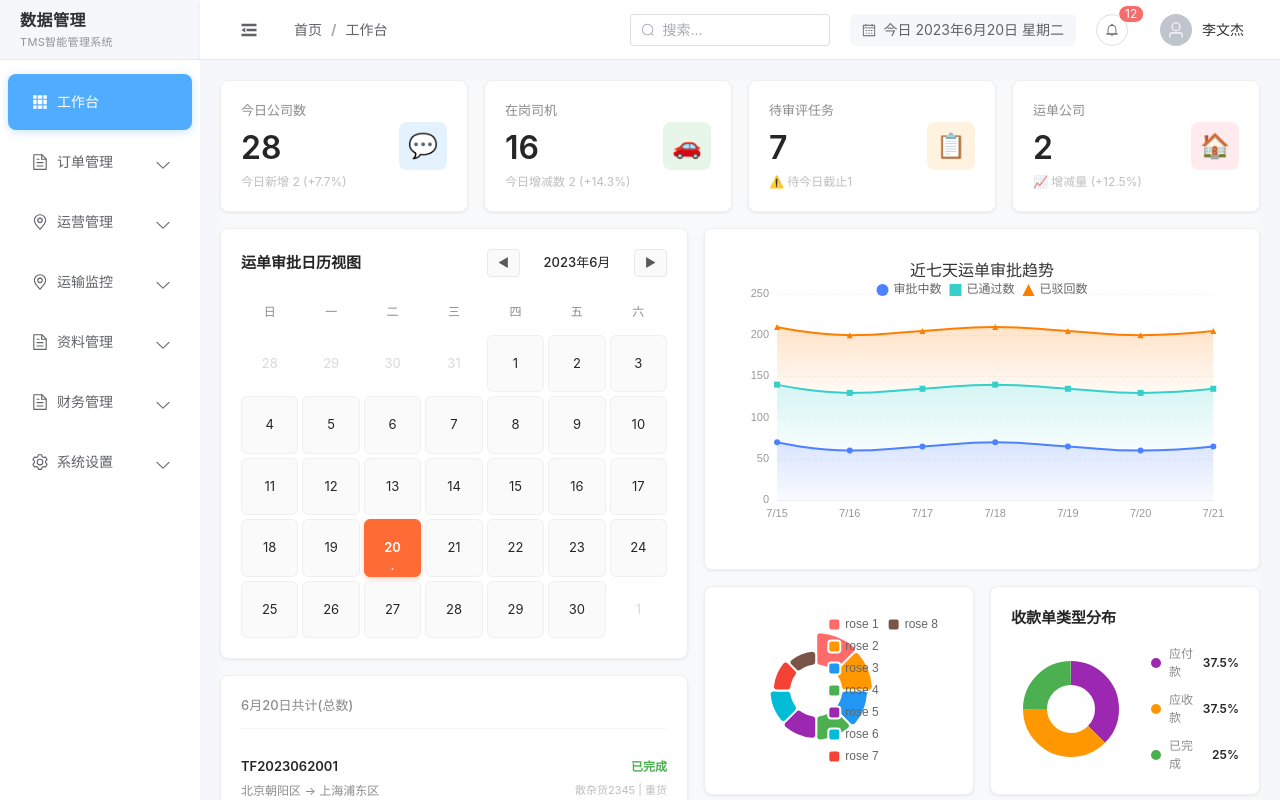
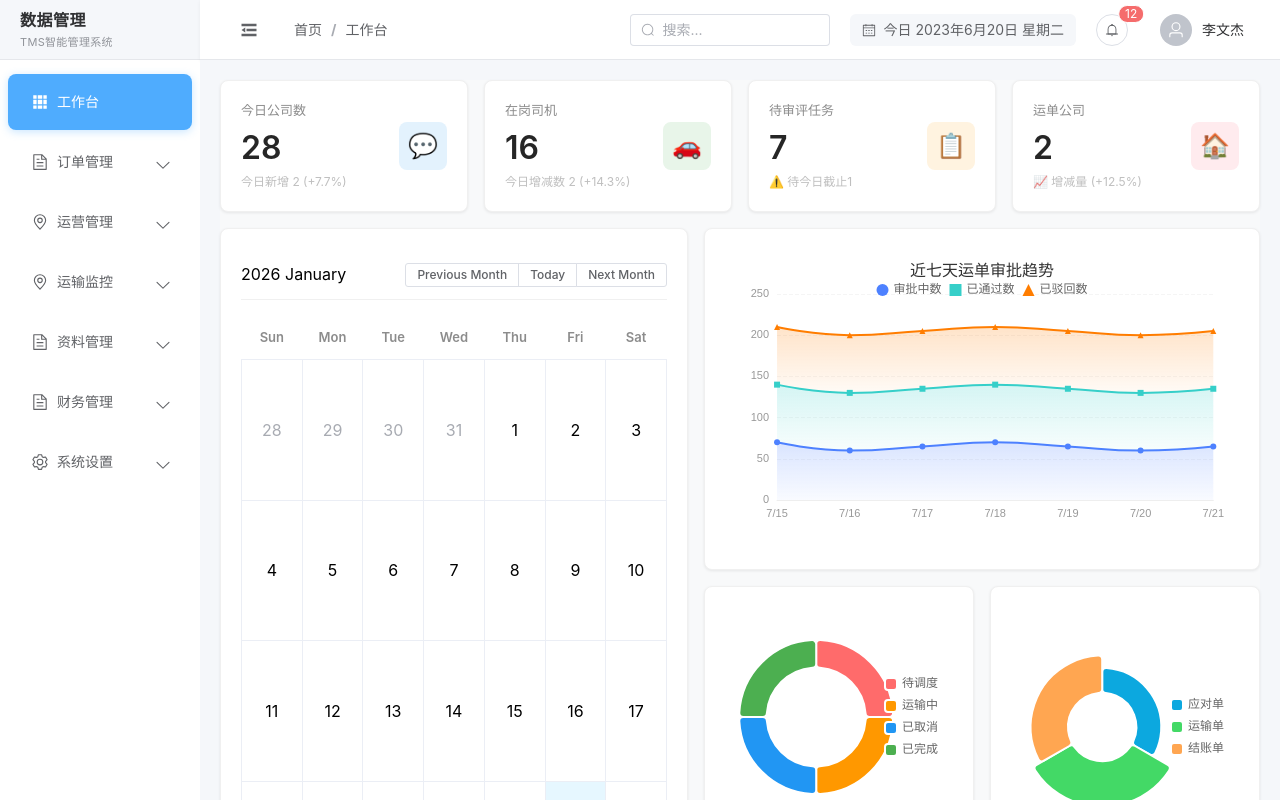
Before and after one commit to wzy20060130/ai-TMS, a Vue app in the folder TMS/: page /workbench in a window 1280 px wide. Built offline with nearby package versions, Linux system fonts and the light colour scheme.

Commit message:
饼图实现

```diff
--- a/TMS/src/views/Workbench/index.vue
+++ b/TMS/src/views/Workbench/index.vue
@@ -5,6 +5,8 @@ import * as echarts from 'echarts'
 const trendChartRef = ref<HTMLDivElement | null>(null)
 let trendChart: echarts.ECharts | null = null // 保存图表实例
 const pieRef = ref<HTMLDivElement | null>(null)
+const pieRef1 = ref<HTMLDivElement | null>(null)
+  const DateValue = ref()
 // 统计数据
 const stats = ref([
   {
@@ -41,95 +43,6 @@ const stats = ref([
   }
 ])
 
-// 当前月份
-const currentMonth = ref('2023年6月')
-
-// 日历数据
-const calendarDays = ref([
-  { day: 28, isOtherMonth: true },
-  { day: 29, isOtherMonth: true },
-  { day: 30, isOtherMonth: true },
-  { day: 31, isOtherMonth: true },
-  { day: 1 },
-  { day: 2 },
-  { day: 3 },
-  { day: 4 },
-  { day: 5 },
-  { day: 6 },
-  { day: 7 },
-  { day: 8 },
-  { day: 9 },
-  { day: 10 },
-  { day: 11 },
-  { day: 12 },
-  { day: 13 },
-  { day: 14 },
-  { day: 15 },
-  { day: 16 },
-  { day: 17 },
-  { day: 18 },
-  { day: 19 },
-  { day: 20, isHighlight: true },
-  { day: 21 },
-  { day: 22 },
-  { day: 23 },
-  { day: 24 },
-  { day: 25 },
-  { day: 26 },
-  { day: 27 },
-  { day: 28 },
-  { day: 29 },
-  { day: 30 },
-  { day: 1, isOtherMonth: true }
-])
-
-const weekDays = ['日', '一', '二', '三', '四', '五', '六']
-
-// 订单列表数据
-const orders = ref([
-  {
-    id: 'TF2023062001',
-    status: '已完成',
-    statusColor: '#4CAF50',
-    route: '北京朝阳区 → 上海浦东区',
-    info: '散杂货2345 | 重货'
-  },
-  {
-    id: 'TF2023062002',
-    status: '审批待处理',
-    statusColor: '#FF9800',
-    route: '广州白云区 → 深圳南山区',
-    info: '罗湖77255 | 零担'
-  },
-  {
-    id: 'TF2023062003',
-    status: '待审核',
-    statusColor: '#2196F3',
-    route: '杭州上城区 → 上海徐汇区',
-    info: '杭州西湖 | 整车'
-  },
-  {
-    id: 'TF2023062004',
-    status: '运输中',
-    statusColor: '#9C27B0',
-    route: '成都武侯区 → 重庆渝北区',
-    info: '电子产品 | 快运'
-  },
-  {
-    id: 'TF2023062005',
-    status: '已完成',
-    statusColor: '#4CAF50',
-    route: '南京鼓楼区 → 苏州工业园',
-    info: '机械设备 | 重货'
-  },
-  {
-    id: 'TF2023062006',
-    status: '待发货',
-    statusColor: '#FF5722',
-    route: '武汉江汉区 → 长沙岳麓区',
-    info: '日用百货 | 零担'
-  }
-])
 
 // 快捷功能
 const quickActions = ref([
@@ -461,6 +374,80 @@ const getTendency = () => {
       {
         name: '订单类型分布',
         type: 'pie',
+        radius: ['45%','70%'], //  内半径30%，外半径70%，有留白
+        center: ['40%', '50%'], //  饼图左移，给图例留空间
+        roseType: 'area', // 面积模式（按数值大小显示半径）
+        avoidLabelOverlap: false,
+        itemStyle: {
+          borderRadius: 4, // 圆角适中，不笨重
+          borderColor: '#fff', // 白色边框，更精致
+          borderWidth: 2 // 边框宽度
+        },
+        label: {
+          show: false, // 隐藏标签，保持简洁
+          position: 'center'
+        },
+        emphasis: {
+          label: {
+            show: true,
+            fontSize: 16,
+            fontWeight: 'bold'
+          }
+        },
+        labelLine: {
+          show: false // 隐藏引导线，更干净
+        },
+        data: [
+          { value: 38, name: '待调度' },
+          { value: 38, name: '运输中' },
+          { value: 38, name: '已取消' },
+          { value: 38, name: '已完成' },
+        ]
+      }
+    ]
+  }
+
+  pieChart.setOption(option)
+
+  window.addEventListener('resize', () => {
+    pieChart.resize()
+  })
+}
+
+   const getPie1 = () => {
+  if (!pieRef1.value) return
+  // 饼图用独立实例，不要和趋势图共用 trendChart
+  const pieChart1 = echarts.init(pieRef1.value)
+
+  const option = {
+    // 全局颜色池（用你项目的配色，柔和不刺眼）
+    color: [
+      '#0ca8df', '#43d966', '#ffa651'
+    ],
+
+    //  图例放在右侧，不挤图表
+    legend: {
+      orient: 'vertical', // 垂直排列
+      right: 10, // 右侧留白
+      top: 'center', // 垂直居中
+      itemWidth: 12,
+      itemHeight: 12,
+      textStyle: {
+        color: '#666',
+        fontSize: 12
+      }
+    },
+
+    //  去掉多余工具条，保持简洁
+    toolbox: {
+      show: false // 隐藏工具条
+    },
+
+    //  系列配置（玫瑰图核心）
+    series: [
+      {
+        name: '订单类型分布',
+        type: 'pie',
         radius: ['30%', '70%'], //  内半径30%，外半径70%，有留白
         center: ['40%', '50%'], //  饼图左移，给图例留空间
         roseType: 'area', // 面积模式（按数值大小显示半径）
@@ -485,28 +472,24 @@ const getTendency = () => {
           show: false // 隐藏引导线，更干净
         },
         data: [
-          { value: 40, name: 'rose 1' },
-          { value: 38, name: 'rose 2' },
-          { value: 32, name: 'rose 3' },
-          { value: 30, name: 'rose 4' },
-          { value: 28, name: 'rose 5' },
-          { value: 26, name: 'rose 6' },
-          { value: 22, name: 'rose 7' },
-          { value: 18, name: 'rose 8' }
+          { value: 30, name: '应对单' },
+          { value: 55, name: '运输单' },
+          { value: 45, name: '结账单' },
         ]
       }
     ]
   }
 
-  pieChart.setOption(option)
+  pieChart1.setOption(option)
 
   window.addEventListener('resize', () => {
-    pieChart.resize()
+    pieChart1.resize()
   })
 }
 onMounted(() => {
   getTendency()
   getPie()
+  getPie1()
 })
 </script>
 
@@ -534,61 +517,8 @@ onMounted(() => {
     <div class="content-grid">
       <!-- 左侧：日历和订单列表 -->
       <div class="left-section">
-      <!-- 运单审批日历视图 -->
-        <div class="calendar-card">
-          <div class="card-header">
-            <h3 class="card-title">运单审批日历视图</h3>
-            <div class="month-selector">
-              <button class="month-btn">◀</button>
-              <span class="month-text">{{ currentMonth }}</span>
-              <button class="month-btn">▶</button>
-          </div>
-        </div>
-
-        <!-- 日历表格 -->
-        <div class="calendar">
-          <!-- 星期标题 -->
-            <div class="week-header">
-              <div v-for="day in weekDays" :key="day" class="week-day">
-              {{ day }}
-            </div>
-          </div>
-
-          <!-- 日期格子 -->
-            <div class="calendar-grid">
-            <div
-              v-for="(date, index) in calendarDays"
-              :key="index"
-              :class="[
-                  'calendar-day',
-                  { 'other-month': date.isOtherMonth },
-                  { 'highlight': date.isHighlight }
-              ]"
-            >
-              {{ date.day }}
-                <span v-if="date.isHighlight" class="day-dot">•</span>
-              </div>
-            </div>
-            </div>
-          </div>
-
-        <!-- 订单列表 -->
-        <div class="order-list-card">
-          <div class="order-header">
-            <h3 class="order-title">6月20日共计(总数)</h3>
-          </div>
-          <div class="order-item" v-for="order in orders" :key="order.id">
-            <div class="order-left">
-              <div class="order-id">{{ order.id }}</div>
-              <div class="order-route">{{ order.route }}</div>
-            </div>
-            <div class="order-right">
-              <div class="order-status" :style="{ color: order.statusColor }">
-                {{ order.status }}
-              </div>
-              <div class="order-info">{{ order.info }}</div>
-            </div>
-          </div>
+        <div class="calendar-wrapper">
+          <el-calendar v-model="DateValue" />
         </div>
       </div>
 
@@ -603,44 +533,12 @@ onMounted(() => {
         <div class="pie-charts">
           <!-- 订单类型分布 -->
           <div class="pie-card">
-            <div ref="pieRef" style="width: 100%; height: 100%;"></div>
+            <div ref="pieRef" style="width: 100%; height: 220px;"></div>
           </div>
 
           <!-- 收款单类型分布 -->
           <div class="pie-card">
-            <h3 class="pie-title">收款单类型分布</h3>
-            <div class="pie-content">
-              <div class="pie-chart-wrapper">
-                <svg class="pie-svg" viewBox="0 0 200 200">
-                  <!-- 紫色 应付款 37.5% -->
-                  <circle cx="100" cy="100" r="60" fill="none" stroke="#9C27B0" stroke-width="40"
-                          stroke-dasharray="141 377" stroke-dashoffset="0" transform="rotate(-90 100 100)" />
-                  <!-- 橙色 应收款 37.5% -->
-                  <circle cx="100" cy="100" r="60" fill="none" stroke="#FF9800" stroke-width="40"
-                          stroke-dasharray="141 377" stroke-dashoffset="-141" transform="rotate(-90 100 100)" />
-                  <!-- 绿色 已完成 25% -->
-                  <circle cx="100" cy="100" r="60" fill="none" stroke="#4CAF50" stroke-width="40"
-                          stroke-dasharray="94 377" stroke-dashoffset="-282" transform="rotate(-90 100 100)" />
-            </svg>
-              </div>
-              <div class="pie-legend">
-                <div class="pie-legend-item">
-                  <span class="pie-dot" style="background: #9C27B0"></span>
-                  <span class="pie-label">应付款</span>
-                  <span class="pie-percent">37.5%</span>
-                </div>
-                <div class="pie-legend-item">
-                  <span class="pie-dot" style="background: #FF9800"></span>
-                  <span class="pie-label">应收款</span>
-                  <span class="pie-percent">37.5%</span>
-                </div>
-                <div class="pie-legend-item">
-                  <span class="pie-dot" style="background: #4CAF50"></span>
-                  <span class="pie-label">已完成</span>
-                  <span class="pie-percent">25%</span>
-                </div>
-              </div>
-            </div>
+           <div ref="pieRef1" style="width: 100%; height: 240px"></div>
           </div>
         </div>
 
@@ -658,33 +556,6 @@ onMounted(() => {
                 <span class="icon-badge">⚡</span>
               </div>
               <div class="quick-name">{{ action.name }}</div>
-            </div>
-          </div>
-        </div>
-
-        <!-- 数据统计卡片 -->
-        <div class="stats-summary-card">
-          <h3 class="card-title">今日数据概览</h3>
-          <div class="stats-summary-grid">
-            <div class="summary-item">
-              <div class="summary-label">总订单数</div>
-              <div class="summary-value">156</div>
-              <div class="summary-trend up">↑ 12.5%</div>
-            </div>
-            <div class="summary-item">
-              <div class="summary-label">完成订单</div>
-              <div class="summary-value">128</div>
-              <div class="summary-trend up">↑ 8.3%</div>
-            </div>
-            <div class="summary-item">
-              <div class="summary-label">运输中</div>
-              <div class="summary-value">24</div>
-              <div class="summary-trend down">↓ 3.2%</div>
-            </div>
-            <div class="summary-item">
-              <div class="summary-label">待处理</div>
-              <div class="summary-value">4</div>
-              <div class="summary-trend up">↑ 2</div>
             </div>
           </div>
         </div>
@@ -871,9 +742,113 @@ onMounted(() => {
 
 .left-section,
 .right-section {
+  width: 100%;
+  height: 100%;
   display: flex;
   flex-direction: column;
   gap: 16px;
+}
+
+/* 日历容器样式 */
+.calendar-wrapper {
+  background: white;
+  border-radius: 8px;
+  padding: 20px;
+  box-shadow: 0 1px 3px rgba(0, 0, 0, 0.08);
+  border: 1px solid #f0f0f0;
+  height: 100%;
+  display: flex;
+  flex-direction: column;
+}
+
+.calendar-wrapper :deep(.el-calendar) {
+  height: 100%;
+  display: flex;
+  flex-direction: column;
+}
+
+.calendar-wrapper :deep(.el-calendar__header) {
+  padding: 12px 0;
+  border-bottom: 1px solid #f0f0f0;
+  margin-bottom: 16px;
+}
+
+.calendar-wrapper :deep(.el-calendar__body) {
+  flex: 1;
+  padding: 0;
+}
+
+.calendar-wrapper :deep(.el-calendar-table) {
+  height: 100%;
+  table-layout: fixed;
+}
+
+.calendar-wrapper :deep(.el-calendar-table thead th) {
+  padding: 12px 0;
+  font-weight: 600;
+  color: #8c8c8c;
+  font-size: 13px;
+}
+
+.calendar-wrapper :deep(.el-calendar-table tbody tr) {
+  height: 80px;
+}
+
+.calendar-wrapper :deep(.el-calendar-table tbody td) {
+  height: 80px !important;
+  min-height: 80px;
+  max-height: 80px;
+  padding: 0 !important;
+  vertical-align: middle;
+  box-sizing: border-box;
+}
+
+.calendar-wrapper :deep(.el-calendar-table tbody td.is-selected) {
+  background: #e6f7ff;
+  height: 80px !important;
+  min-height: 80px;
+  max-height: 80px;
+}
+
+.calendar-wrapper :deep(.el-calendar-table tbody td.is-today) {
+  height: 80px !important;
+  min-height: 80px;
+  max-height: 80px;
+}
+
+.calendar-wrapper :deep(.el-calendar-table .el-calendar-day) {
+  height: 80px !important;
+  min-height: 80px;
+  max-height: 80px;
+  padding: 0;
+  margin: 0;
+  transition: all 0.2s;
+  display: flex;
+  align-items: center;
+  justify-content: center;
+  box-sizing: border-box;
+}
+
+.calendar-wrapper :deep(.el-calendar-table .el-calendar-day .el-calendar-day__content) {
+  width: 100%;
+  height: 100%;
+  display: flex;
+  align-items: center;
+  justify-content: center;
+  text-align: center;
+  box-sizing: border-box;
+}
+
+.calendar-wrapper :deep(.el-calendar-table .el-calendar-day:hover) {
+  background: #f5f5f5;
+}
+
+.calendar-wrapper :deep(.el-calendar-table td.is-today .el-calendar-day) {
+  color: #1890ff;
+  font-weight: 600;
+  height: 80px !important;
+  min-height: 80px;
+  max-height: 80px;
 }
 
 /* 日历卡片 */
```
